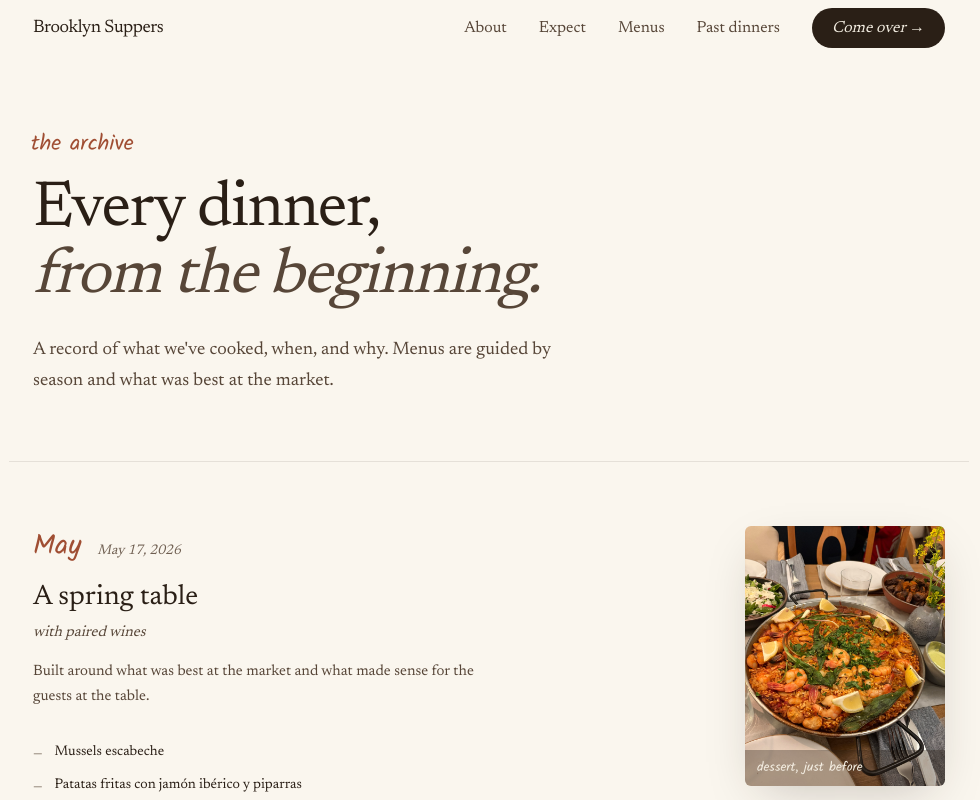
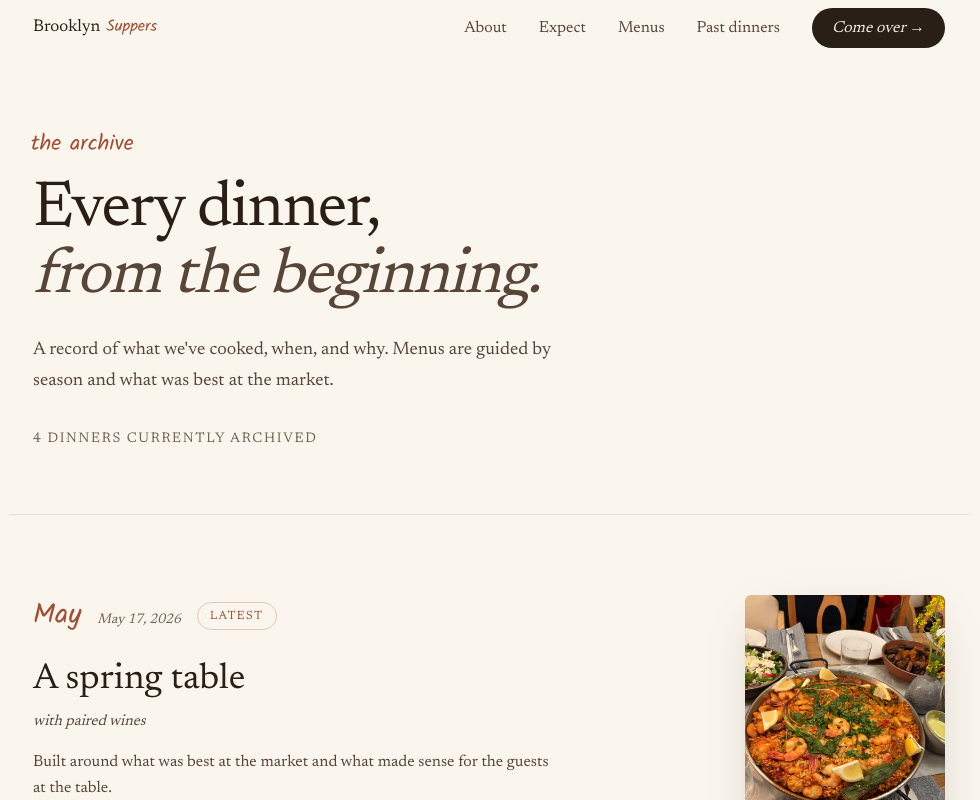
Before and after one commit to ajbesser/brooklyn-suppers-nextjs, a Next.js app: page /dinners in a window 1280 px wide. Shown: the top 800 px of the page, without its empty margins (151-1131 px from the left). Built offline with nearby package versions, Linux system fonts and the light colour scheme.

Commit message:
Polish brand and dinner archive presentation (#4)
Co-authored-by: Alex Besser <hello@brooklynsuppers.com>

```diff
--- a/app/dinners/page.tsx
+++ b/app/dinners/page.tsx
@@ -42,6 +42,12 @@ export default function DinnersPage() {
           A record of what we&apos;ve cooked, when, and why. Menus are guided by
           season and what was best at the market.
         </p>
+        <p
+          style={{ fontFamily: "var(--font-newsreader)", color: "#6f5f51" }}
+          className="mt-8 text-[14px] uppercase tracking-[0.12em]"
+        >
+          {menus.length} dinners currently archived
+        </p>
       </div>
 
       {/* Dinners list */}
@@ -52,15 +58,16 @@ export default function DinnersPage() {
         {menus.map((menu, i) => (
           <article
             key={`${menu.sortDate}-${menu.theme}`}
-            className="py-16"
+            className="py-16 md:py-20"
             style={{
               borderBottom: i < menus.length - 1 ? "1px solid rgba(42,31,22,0.1)" : "none",
             }}
           >
-            <div className="grid grid-cols-1 md:grid-cols-[1fr_auto] gap-8 md:gap-16 items-start">
+            <div className="grid grid-cols-1 md:grid-cols-[minmax(0,1fr)_auto] gap-8 md:gap-16 items-start">
               {/* Left: menu content */}
               <div>
-                <div className="flex items-baseline gap-4 mb-2">
+                <div className="mb-4 flex flex-wrap items-center gap-x-4 gap-y-2">
+                  <div className="flex items-baseline gap-4">
                     <span
                       style={{ fontFamily: "var(--font-kalam)", color: "#a04e33" }}
                       className="text-[28px]"
@@ -77,10 +84,19 @@ export default function DinnersPage() {
                       </time>
                     )}
                   </div>
+                  {i === 0 && (
+                    <span
+                      style={{ fontFamily: "var(--font-newsreader)", color: "#a04e33" }}
+                      className="rounded-full border border-[rgba(160,78,51,0.28)] px-3 py-1 text-[12px] uppercase tracking-[0.12em]"
+                    >
+                      latest
+                    </span>
+                  )}
+                </div>
 
                 <h2
                   style={{ fontFamily: "var(--font-newsreader)", color: "#2a1f16" }}
-                  className="text-[28px] font-normal mb-1"
+                  className="text-[clamp(28px,3vw,36px)] font-normal mb-1"
                 >
                   {menu.theme}
                 </h2>
@@ -92,14 +108,14 @@ export default function DinnersPage() {
                 </p>
                 <p
                   style={{ fontFamily: "var(--font-newsreader)", color: "#574638", lineHeight: "1.65" }}
-                  className="text-[15px] mb-8 max-w-[480px]"
+                  className="text-[16px] mb-8 max-w-[520px]"
                 >
                   {menu.note}
                 </p>
 
-                <ul className="space-y-2.5 list-none">
+                <ul className="grid max-w-[560px] list-none gap-2.5 sm:grid-cols-2 sm:gap-x-8">
                   {menu.courses.map((course) => (
-                    <li key={course} className="flex gap-3 items-start">
+                    <li key={course} className="grid grid-cols-[auto_1fr] gap-3 items-start">
                       <span
                         style={{ fontFamily: "var(--font-newsreader)", color: "#6f5f51" }}
                         className="text-[14px] shrink-0 mt-0.5"
--- a/app/globals.css
+++ b/app/globals.css
@@ -32,3 +32,16 @@ body {
   color: var(--color-dark);
   background: var(--color-cream);
 }
+
+@media (prefers-reduced-motion: reduce) {
+  html, body {
+    scroll-behavior: auto;
+  }
+
+  *, *::before, *::after {
+    animation-duration: 0.01ms !important;
+    animation-iteration-count: 1 !important;
+    scroll-behavior: auto !important;
+    transition-duration: 0.01ms !important;
+  }
+}
--- /dev/null
+++ b/components/BrandWordmark.tsx
@@ -0,0 +1,29 @@
+export function BrandWordmark({ compact = false }: { compact?: boolean }) {
+  return (
+    <span
+      className="inline-flex items-baseline gap-1.5 whitespace-nowrap"
+      aria-label="Brooklyn Suppers"
+    >
+      <span
+        style={{
+          fontFamily: "var(--font-newsreader)",
+          color: "#2a1f16",
+          letterSpacing: "0",
+        }}
+        className={compact ? "text-[17px]" : "text-[19px]"}
+      >
+        Brooklyn
+      </span>
+      <span
+        style={{
+          fontFamily: "var(--font-kalam)",
+          color: "#a04e33",
+          letterSpacing: "0",
+        }}
+        className={compact ? "text-[16px]" : "text-[18px]"}
+      >
+        Suppers
+      </span>
+    </span>
+  );
+}
--- a/components/Footer.tsx
+++ b/components/Footer.tsx
@@ -1,5 +1,7 @@
 import Link from "next/link";
 import { BackToTop } from "@/components/BackToTop";
+import { BrandWordmark } from "@/components/BrandWordmark";
+import { site } from "@/data/site";
 
 export function Footer() {
   return (
@@ -9,12 +11,9 @@ export function Footer() {
     >
       <div className="max-w-[960px] mx-auto flex flex-col md:flex-row md:items-start justify-between gap-8">
         <div>
-          <p
-            style={{ fontFamily: "var(--font-newsreader)", color: "#2a1f16" }}
-            className="text-[18px] mb-1"
-          >
-            Brooklyn Suppers
-          </p>
+          <div className="mb-1">
+            <BrandWordmark />
+          </div>
           <p
             style={{ fontFamily: "var(--font-newsreader)", color: "#574638", fontStyle: "italic" }}
             className="text-[15px] mb-3"
@@ -34,7 +33,7 @@ export function Footer() {
           <ul className="space-y-1.5 list-none">
             <li>
               <a
-                href="https://instagram.com/brooklynsuppers"
+                href={site.instagramUrl}
                 target="_blank"
                 rel="noopener noreferrer"
                 className="hover:text-[#2a1f16] transition-colors"
@@ -44,10 +43,10 @@ export function Footer() {
             </li>
             <li>
               <a
-                href="mailto:hello@brooklynsuppers.com"
+                href={`mailto:${site.email}`}
                 className="hover:text-[#2a1f16] transition-colors"
               >
-                hello@brooklynsuppers.com
+                {site.email}
               </a>
             </li>
           </ul>
--- a/components/Nav.tsx
+++ b/components/Nav.tsx
@@ -3,6 +3,7 @@
 import { useState, useEffect } from "react";
 import { usePathname, useRouter } from "next/navigation";
 import Link from "next/link";
+import { BrandWordmark } from "@/components/BrandWordmark";
 
 const navLinks = [
   { label: "About", id: "about" },
@@ -82,10 +83,9 @@ export function Nav() {
         <button
           type="button"
           onClick={scrollToTop}
-          style={{ fontFamily: "var(--font-newsreader)", color: "#2a1f16" }}
-          className="text-[18px] font-normal tracking-tight rounded-sm focus-visible:outline-none focus-visible:ring-2 focus-visible:ring-[#a04e33] focus-visible:ring-offset-4 focus-visible:ring-offset-[#faf6ee]"
+          className="rounded-sm focus-visible:outline-none focus-visible:ring-2 focus-visible:ring-[#a04e33] focus-visible:ring-offset-4 focus-visible:ring-offset-[#faf6ee]"
         >
-          Brooklyn Suppers
+          <BrandWordmark compact />
         </button>
 
         {/* Desktop nav */}
--- a/components/RevealSection.tsx
+++ b/components/RevealSection.tsx
@@ -52,8 +52,8 @@ export function RevealSection({
         transitionDelay: state === "animating" ? `${delay}ms` : "0ms",
         transitionDuration: "700ms",
         transitionTimingFunction: "cubic-bezier(0.25, 0.46, 0.45, 0.94)",
-        opacity: isHidden ? 0 : 1,
-        transform: isHidden ? "translateY(28px)" : "none",
+        opacity: 1,
+        transform: isHidden ? "translateY(18px)" : "none",
       }}
     >
       {children}
```
Lines whose indentation alone changed are shown as unchanged.
